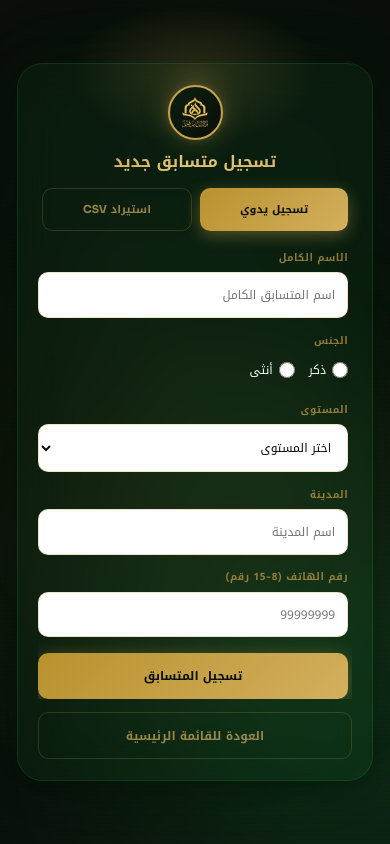
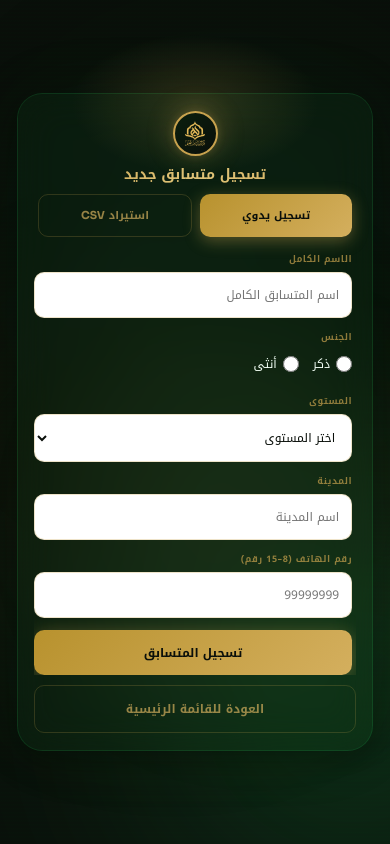
Before and after one commit to hamzaconcepts-eng/qce1447, a Next.js app: page /dashboard/register in a window 390 px wide. Built offline with nearby package versions, Linux system fonts and the light colour scheme; sample sign-in values are in the browser's storage.

Commit message:
Make live stats page fully responsive for all devices

```diff
--- a/src/app/dashboard/register/page.tsx
+++ b/src/app/dashboard/register/page.tsx
@@ -525,13 +525,13 @@ export default function RegisterPage() {
           backdropFilter: 'blur(20px)',
           WebkitBackdropFilter: 'blur(20px)',
           border: '1px solid rgba(34, 197, 94, 0.15)',
-          padding: 'clamp(18px, 2.5vh, 28px) clamp(20px, 2.8vw, 28px)',
+          padding: 'clamp(14px, 2vh, 22px) clamp(16px, 2.2vw, 24px)',
           borderRadius: 'clamp(20px, 3vh, 32px)',
           boxShadow: '0 8px 32px rgba(0, 0, 0, 0.4), 0 0 80px rgba(34, 197, 94, 0.05)',
           width: '100%',
-          maxWidth: 'clamp(380px, 92vw, 600px)',
+          maxWidth: 'clamp(380px, 92vw, 550px)',
           height: 'auto',
-          maxHeight: '94vh',
+          maxHeight: '92vh',
           overflow: 'visible',
           display: 'flex',
           flexDirection: 'column',
@@ -554,9 +554,9 @@ export default function RegisterPage() {
 
           {/* Logo with Gold Border */}
           <div style={{
-            width: 'clamp(55px, 9vw, 70px)',
-            height: 'clamp(55px, 9vw, 70px)',
-            margin: '0 auto clamp(10px, 1.5vh, 14px)',
+            width: 'clamp(45px, 7vw, 60px)',
+            height: 'clamp(45px, 7vw, 60px)',
+            margin: '0 auto clamp(8px, 1.2vh, 12px)',
             display: 'flex',
             alignItems: 'center',
             justifyContent: 'center',
@@ -571,8 +571,8 @@ export default function RegisterPage() {
             <Image
               src="/images/logo.svg"
               alt="شعار مركز رياض العلم"
-              width={70}
-              height={70}
+              width={60}
+              height={60}
               style={{
                 width: '70%',
                 height: '70%',
@@ -585,8 +585,8 @@ export default function RegisterPage() {
 
           {/* Title with Gold Gradient */}
           <h1 style={{
-            marginBottom: 'clamp(12px, 1.8vh, 16px)',
-            fontSize: 'clamp(16px, 2.2vw, 20px)',
+            marginBottom: 'clamp(8px, 1.2vh, 12px)',
+            fontSize: 'clamp(14px, 1.9vw, 18px)',
             fontWeight: '700',
             lineHeight: '1.3',
             textAlign: 'center',
@@ -605,7 +605,7 @@ export default function RegisterPage() {
           <div style={{
             display: 'flex',
             gap: 'clamp(8px, 1.2vw, 12px)',
-            marginBottom: 'clamp(14px, 2vh, 18px)',
+            marginBottom: 'clamp(10px, 1.5vh, 14px)',
             flexShrink: 0,
             position: 'relative',
             zIndex: 1,
@@ -663,7 +663,7 @@ export default function RegisterPage() {
             overflowY: 'auto',
             overflowX: 'hidden',
             paddingRight: 'clamp(4px, 0.6vw, 8px)',
-            marginBottom: 'clamp(10px, 1.5vh, 14px)',
+            marginBottom: 'clamp(8px, 1.2vh, 10px)',
             position: 'relative',
             zIndex: 1
           }}>
@@ -672,11 +672,11 @@ export default function RegisterPage() {
               <div className="tab-content">
                 <form onSubmit={handleSubmit}>
                   {/* Full Name */}
-                  <div style={{ marginBottom: 'clamp(10px, 1.5vh, 14px)' }}>
+                  <div style={{ marginBottom: 'clamp(8px, 1.2vh, 10px)' }}>
                     <label style={{
                       display: 'block',
-                      marginBottom: 'clamp(4px, 0.6vh, 6px)',
-                      fontSize: 'clamp(10px, 1.1vw, 12px)',
+                      marginBottom: 'clamp(3px, 0.5vh, 4px)',
+                      fontSize: 'clamp(9px, 1vw, 11px)',
                       fontWeight: '600',
                       color: '#C8A24E',
                       opacity: 0.7,
@@ -716,11 +716,11 @@ export default function RegisterPage() {
                   </div>
 
                   {/* Gender */}
-                  <div style={{ marginBottom: 'clamp(10px, 1.5vh, 14px)', textAlign: 'right' }}>
+                  <div style={{ marginBottom: 'clamp(8px, 1.2vh, 10px)', textAlign: 'right' }}>
                     <label style={{
                       display: 'block',
-                      marginBottom: 'clamp(6px, 0.8vh, 8px)',
-                      fontSize: 'clamp(10px, 1.1vw, 12px)',
+                      marginBottom: 'clamp(4px, 0.6vh, 6px)',
+                      fontSize: 'clamp(9px, 1vw, 11px)',
                       fontWeight: '600',
                       color: '#C8A24E',
                       opacity: 0.7,
@@ -784,11 +784,11 @@ export default function RegisterPage() {
                   </div>
 
                   {/* Level */}
-                  <div style={{ marginBottom: 'clamp(10px, 1.5vh, 14px)' }}>
+                  <div style={{ marginBottom: 'clamp(8px, 1.2vh, 10px)' }}>
                     <label style={{
                       display: 'block',
-                      marginBottom: 'clamp(4px, 0.6vh, 6px)',
-                      fontSize: 'clamp(10px, 1.1vw, 12px)',
+                      marginBottom: 'clamp(3px, 0.5vh, 4px)',
+                      fontSize: 'clamp(9px, 1vw, 11px)',
                       fontWeight: '600',
                       color: '#C8A24E',
                       opacity: 0.7,
@@ -834,11 +834,11 @@ export default function RegisterPage() {
                   </div>
 
                   {/* City */}
-                  <div style={{ marginBottom: 'clamp(10px, 1.5vh, 14px)' }}>
+                  <div style={{ marginBottom: 'clamp(8px, 1.2vh, 10px)' }}>
                     <label style={{
                       display: 'block',
-                      marginBottom: 'clamp(4px, 0.6vh, 6px)',
-                      fontSize: 'clamp(10px, 1.1vw, 12px)',
+                      marginBottom: 'clamp(3px, 0.5vh, 4px)',
+                      fontSize: 'clamp(9px, 1vw, 11px)',
                       fontWeight: '600',
                       color: '#C8A24E',
                       opacity: 0.7,
@@ -878,11 +878,11 @@ export default function RegisterPage() {
                   </div>
 
                   {/* Mobile */}
-                  <div style={{ marginBottom: 'clamp(12px, 2vh, 16px)' }}>
+                  <div style={{ marginBottom: 'clamp(10px, 1.5vh, 12px)' }}>
                     <label style={{
                       display: 'block',
-                      marginBottom: 'clamp(4px, 0.6vh, 6px)',
-                      fontSize: 'clamp(10px, 1.1vw, 12px)',
+                      marginBottom: 'clamp(3px, 0.5vh, 4px)',
+                      fontSize: 'clamp(9px, 1vw, 11px)',
                       fontWeight: '600',
                       color: '#C8A24E',
                       opacity: 0.7,
```
